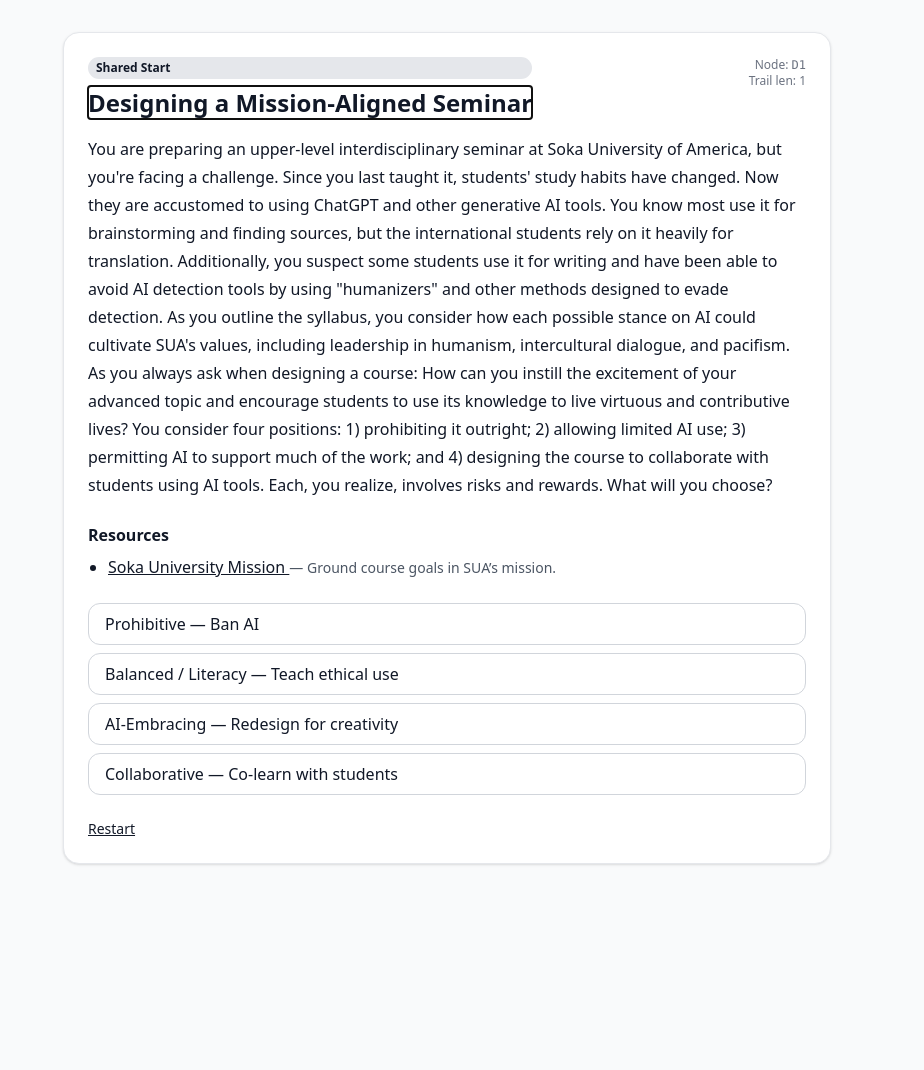
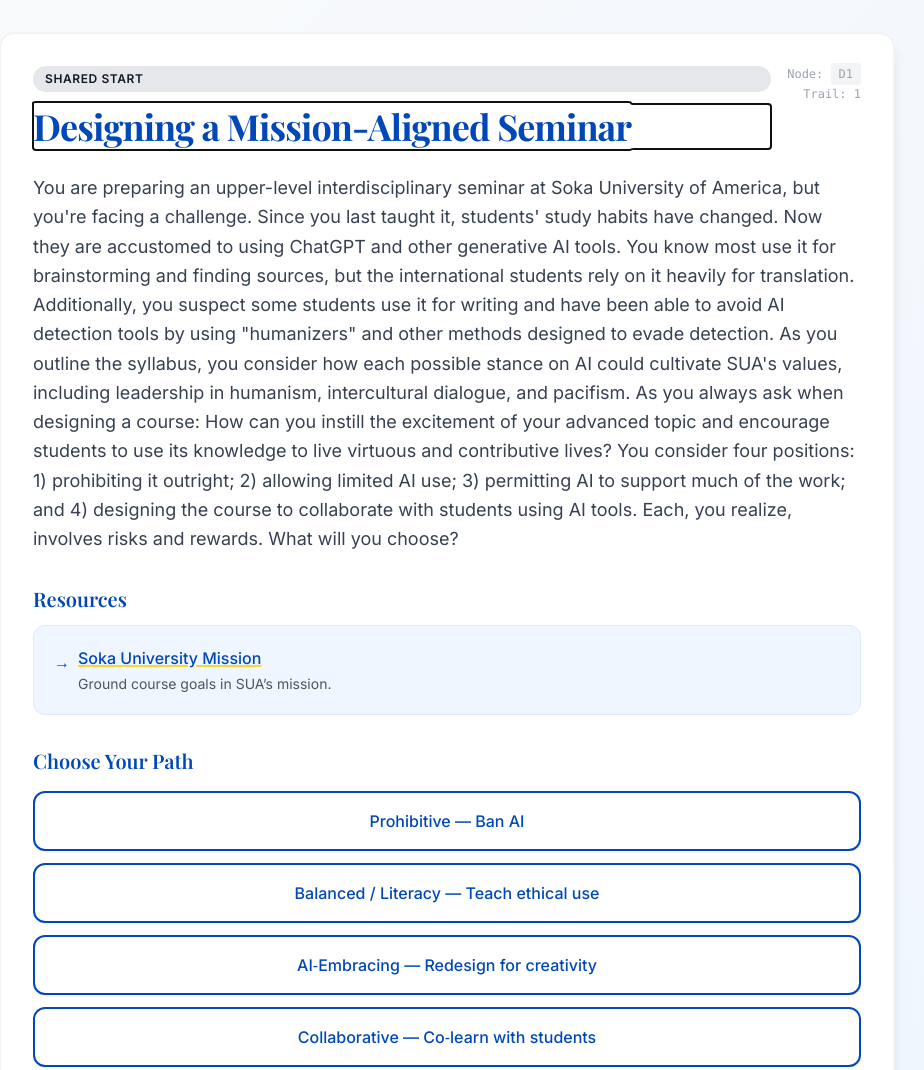
Before and after one commit to writeian/soka-ai-pathways, a plain HTML site: page index.html in a window 1280 px wide. Shown: the top 1070 px of the page, without its empty margins (193-1117 px from the left). Before the commit the page ends 896 px from the top, so only its background shows below. Drawn offline with nearby package versions, Linux system fonts and the light colour scheme.

Commit message:
Major visual redesign: apply Soka brand guidelines with typography, colors, and enhanced styling

```diff
--- a/app.js
+++ b/app.js
@@ -31,45 +31,51 @@
 function renderNode(node, trail=''){
   const app = document.getElementById('app');
   if(!node){
-    app.innerHTML = '<div class="max-w-3xl mx-auto p-6 bg-white rounded-2xl shadow">Node not found.</div>';
+    app.innerHTML = '<div class="max-w-4xl mx-auto p-8 bg-white rounded-2xl shadow-lg border-2 border-gray-200"><h1 class="font-serif text-3xl font-bold text-soka-blue">Node not found</h1><p class="mt-3 text-gray-600">Please check the URL or restart from the beginning.</p></div>';
     return;
   }
   const newTrail = trail ? (trail + '>' + node.id) : node.id;
   app.innerHTML = `
-    <article class="max-w-3xl mx-auto p-6 bg-white rounded-2xl shadow border border-gray-200">
-      <header class="flex items-start justify-between gap-3">
-        <div>
-          <p class="badge ${pathClass(node.path)}">${(node.pathLabel||'')}</p>
-          <h1 id="page-title" tabindex="-1" class="text-2xl font-bold mt-2">${node.title}</h1>
+    <article class="max-w-4xl mx-auto p-8 bg-white rounded-2xl shadow-lg border-2 border-gray-100 transition-all">
+      <header class="flex items-start justify-between gap-4 mb-6">
+        <div class="flex-1">
+          <p class="badge ${pathClass(node.path)} mb-3">${(node.pathLabel||'')}</p>
+          <h1 id="page-title" tabindex="-1" class="font-serif text-4xl font-bold text-soka-blue leading-tight tracking-tight">${node.title}</h1>
         </div>
-        <div class="text-right text-xs text-gray-500">
-          <div>Node: <code>${node.id}</code></div>
-          <div>Trail len: ${newTrail.split('>').length}</div>
+        <div class="text-right text-xs text-gray-400 font-mono">
+          <div>Node: <code class="bg-gray-100 px-2 py-1 rounded">${node.id}</code></div>
+          <div class="mt-1">Trail: ${newTrail.split('>').length}</div>
         </div>
       </header>
-      <p class="mt-4 leading-7">${node.narrative}</p>
+      <p class="text-lg leading-relaxed text-gray-700">${node.narrative}</p>
 
       ${node.resources && node.resources.length ? `
-        <section class="mt-6">
-          <h2 class="font-semibold">Resources</h2>
-          <ul class="list-disc ml-5 mt-2 space-y-1">
-            ${node.resources.map(r=>`<li>
-              <a class="underline" href="${r.url}" target="_blank" rel="noopener noreferrer">
-                ${r.label}
-                <span class="sr-only">(opens in new tab)</span>
-              </a>
-              ${r.why ? `<span class="text-sm text-gray-600"> — ${r.why}</span>` : ''}
+        <section class="mt-8">
+          <h2 class="font-serif text-xl font-semibold text-soka-blue mb-3">Resources</h2>
+          <ul class="space-y-3 bg-blue-50 rounded-xl p-5 border border-blue-100">
+            ${node.resources.map(r=>`<li class="flex items-start gap-2">
+              <span class="text-soka-blue mt-1">→</span>
+              <div>
+                <a class="text-soka-blue hover:text-blue-800 font-medium underline decoration-2 decoration-soka-yellow hover:decoration-soka-blue transition-colors" href="${r.url}" target="_blank" rel="noopener noreferrer">
+                  ${r.label}
+                  <span class="sr-only">(opens in new tab)</span>
+                </a>
+                ${r.why ? `<span class="block text-sm text-gray-600 mt-1">${r.why}</span>` : ''}
+              </div>
             </li>`).join('')}
           </ul>
         </section>` : ''}
 
-      <section class="mt-6 grid gap-2">
-        ${node.choices.map(c=>`<a class="px-4 py-2 rounded-xl border border-gray-300 inline-block hover:bg-gray-50"
+      <section class="mt-8">
+        <h2 class="font-serif text-xl font-semibold text-soka-blue mb-4">Choose Your Path</h2>
+        <div class="grid gap-3">
+          ${node.choices.map(c=>`<a class="block px-6 py-4 rounded-xl border-2 border-soka-blue bg-white hover:bg-soka-blue hover:text-white text-soka-blue font-medium shadow-sm hover:shadow-md transition-all duration-200 text-center"
               href="#node=${encodeURIComponent(c.to)}&trail=${encodeURIComponent(newTrail)}">${c.label}</a>`).join('')}
+        </div>
       </section>
 
-      <section class="mt-6 flex items-center gap-3 text-sm">
-        <a class="underline" href="#node=D1">Restart</a>
+      <section class="mt-8 pt-6 border-t border-gray-200 flex items-center gap-3 text-sm">
+        <a class="text-gray-500 hover:text-soka-blue underline transition-colors" href="#node=D1">← Restart from Beginning</a>
       </section>
     </article>
   `;
@@ -85,7 +91,7 @@
   const app = document.getElementById('app');
 
   // Show loading state
-  app.innerHTML = '<div class="max-w-3xl mx-auto p-6 text-center text-gray-600">Loading pathways...</div>';
+  app.innerHTML = '<div class="max-w-4xl mx-auto p-8 text-center"><div class="animate-pulse text-soka-blue font-serif text-xl">Loading pathways...</div></div>';
 
   try {
     const nodes = await loadNodes();
@@ -101,25 +107,25 @@
   } catch (error) {
     // Show user-friendly error message
     app.innerHTML = `
-      <div class="max-w-3xl mx-auto p-6 bg-red-50 rounded-2xl shadow border border-red-200">
-        <h1 class="text-2xl font-bold text-red-900 mb-3">Unable to Load Content</h1>
-        <p class="text-red-800 mb-4">
+      <div class="max-w-4xl mx-auto p-8 bg-red-50 rounded-2xl shadow-lg border-2 border-red-200">
+        <h1 class="font-serif text-3xl font-bold text-red-900 mb-4">Unable to Load Content</h1>
+        <p class="text-lg text-red-800 mb-6 leading-relaxed">
           We encountered an error loading the AI Pathways Explorer. This might be due to a network issue or browser cache problem.
         </p>
-        <div class="space-y-2">
-          <button onclick="location.reload()" class="px-4 py-2 bg-red-600 text-white rounded-lg hover:bg-red-700">
+        <div class="space-y-4">
+          <button onclick="location.reload()" class="px-6 py-3 bg-red-600 text-white rounded-xl hover:bg-red-700 font-medium shadow-sm hover:shadow-md transition-all">
             Retry
           </button>
-          <p class="text-sm text-red-700 mt-4">
+          <p class="text-sm text-red-700">
             If the problem persists, try:<br>
             • Refreshing your browser (Cmd+R or Ctrl+R)<br>
             • Clearing your browser cache<br>
             • Using a different browser
           </p>
         </div>
-        <details class="mt-4 text-xs text-red-600">
-          <summary class="cursor-pointer">Technical details</summary>
-          <pre class="mt-2 p-2 bg-red-100 rounded overflow-auto">${error.message || error}</pre>
+        <details class="mt-6 text-xs text-red-600">
+          <summary class="cursor-pointer font-medium">Technical details</summary>
+          <pre class="mt-2 p-3 bg-red-100 rounded-lg overflow-auto font-mono">${error.message || error}</pre>
         </details>
       </div>
     `;
--- a/index.html
+++ b/index.html
@@ -5,15 +5,46 @@
   <meta name="viewport" content="width=device-width, initial-scale=1" />
   <title>Soka AI Approaches Explorer</title>
   <meta name="description" content="Choose-your-own-path explorer for AI in the classroom at Soka University of America." />
+  <!-- Google Fonts: Playfair Display (serif, similar to PP Editorial New) and Inter (sans-serif, similar to Elza) -->
+  <link rel="preconnect" href="https://fonts.googleapis.com">
+  <link rel="preconnect" href="https://fonts.gstatic.com" crossorigin>
+  <link href="https://fonts.googleapis.com/css2?family=Playfair+Display:wght@400;600;700&family=Inter:wght@300;400;500;600&display=swap" rel="stylesheet">
   <!-- Tailwind via CDN (for quick prototype) -->
   <script src="https://cdn.tailwindcss.com"></script>
+  <script>
+    tailwind.config = {
+      theme: {
+        extend: {
+          fontFamily: {
+            'serif': ['Playfair Display', 'Georgia', 'serif'],
+            'sans': ['Inter', 'Arial', 'sans-serif']
+          },
+          colors: {
+            'soka-blue': '#0048B7',
+            'soka-yellow': '#FCD43B',
+            'deep-reflection': '#001D61',
+            'golden-saffron': '#FFE20D',
+            'global-green': '#249E6B',
+            'infinite-ocean': '#66B0FF'
+          }
+        }
+      }
+    }
+  </script>
   <style>
-    .badge { border-radius: 9999px; padding: 0.125rem 0.5rem; font-size: .75rem; font-weight: 600; }
-    .path-shared { background:#e5e7eb; color:#111827; }
-    .path-prohibitive { background:#fee2e2; color:#991b1b; }
-    .path-balanced { background:#fef9c3; color:#854d0e; }
-    .path-embracing { background:#dcfce7; color:#065f46; }
-    .path-collaborative { background:#dbeafe; color:#1e3a8a; }
+    .badge {
+      border-radius: 9999px;
+      padding: 0.25rem 0.75rem;
+      font-size: .75rem;
+      font-weight: 600;
+      text-transform: uppercase;
+      letter-spacing: 0.05em;
+    }
+    .path-shared { background:#E5E7EB; color:#111827; }
+    .path-prohibitive { background:#001D61; color:#FFFFFF; } /* Deep Reflection */
+    .path-balanced { background:#FFE20D; color:#000000; } /* Golden Saffron */
+    .path-embracing { background:#249E6B; color:#FFFFFF; } /* Global Green */
+    .path-collaborative { background:#66B0FF; color:#000000; } /* Infinite Ocean */
     /* Screen reader only content */
     .sr-only {
       position: absolute;
@@ -28,7 +59,7 @@
     }
   </style>
 </head>
-<body class="bg-gray-50 text-gray-900">
+<body class="bg-gradient-to-br from-gray-50 to-blue-50 text-gray-900 font-sans">
   <main id="app" class="min-h-screen p-4 sm:p-8" aria-live="polite" role="main"></main>
 
   <script type="module" src="./app.js"></script>
```
